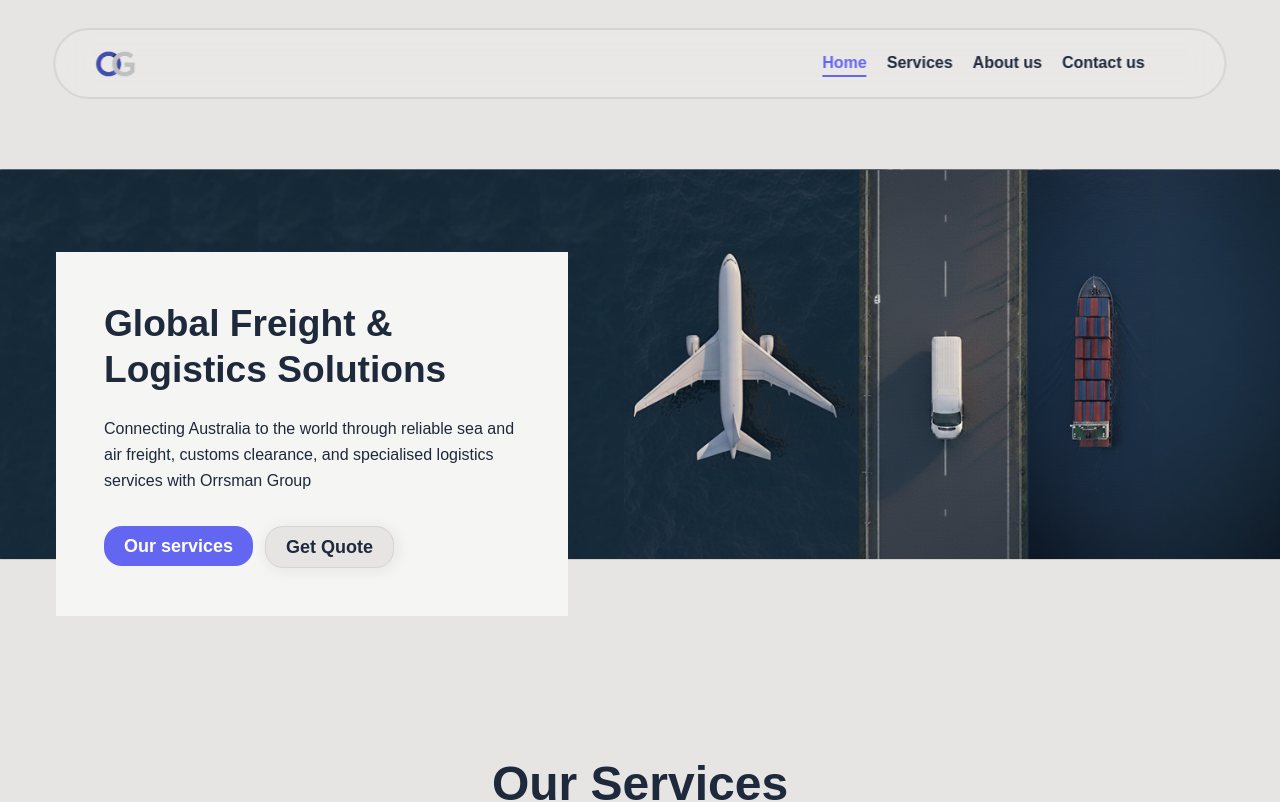
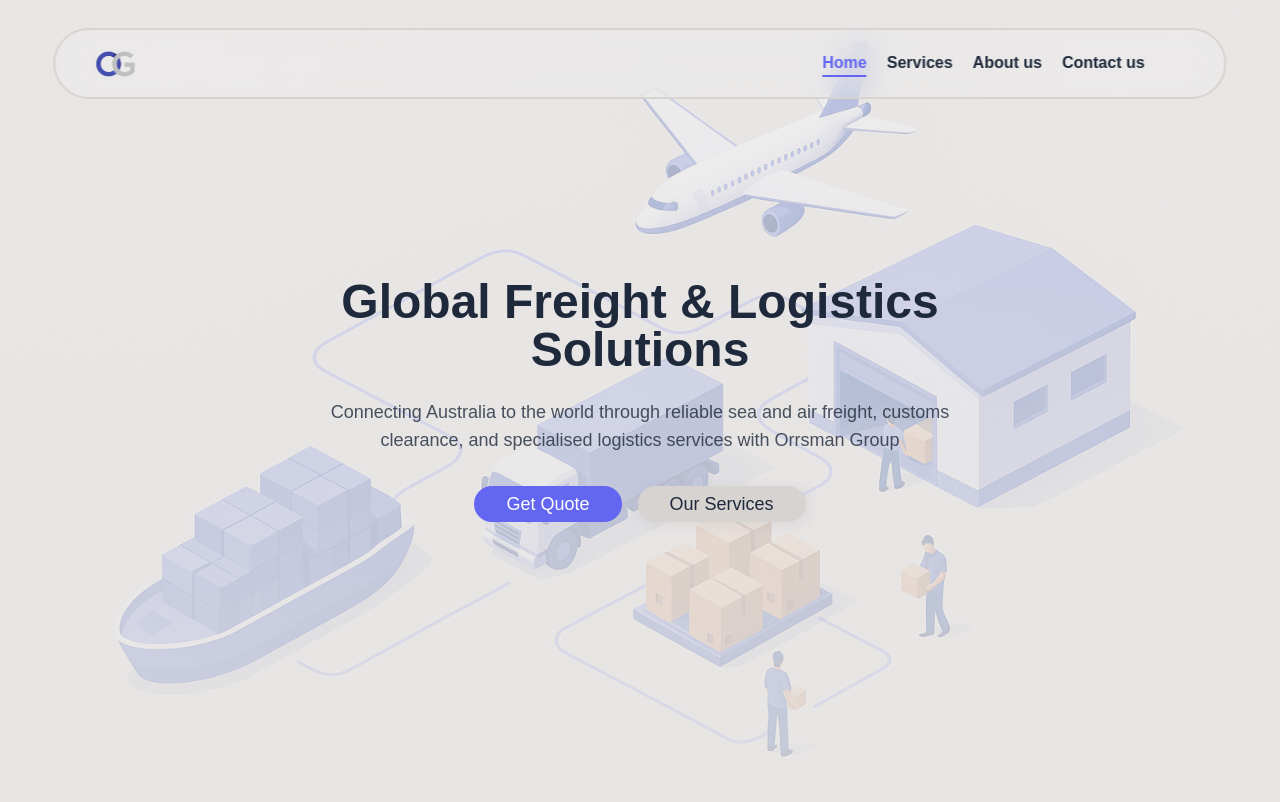
Before and after one commit to Sama2511/OrrsmanGroup, a Next.js app: page / in a window 1280 px wide. Shown: the top 802 px of the page. Built offline with nearby package versions, Linux system fonts and the light colour scheme.

Commit message:
redo homepage hero section

```diff
--- a/app/page.tsx
+++ b/app/page.tsx
@@ -4,65 +4,12 @@ import { Card } from "@/components/ui/card";
 import { Menu } from "lucide-react";
 import Image from "next/image";
 import services from "@/lib/services";
+import HeroSection from "@/components/HeroSection";
 export default function Home() {
   return (
     <div className="bg-background h-screen">
-      <section className="relative hidden md:block">
-        <img src="/Hero10.png" alt="Hero" className="m-auto mt-40 w-full" />
-        <div className="bg-card absolute -bottom-14 left-14 z-0 mt-8 max-w-[40%] p-8 xl:p-12 2xl:p-20">
-          <h1 className="text-foreground mb-4 text-[2.9vw] leading-tight font-bold xl:mb-6 xl:text-[2.9vw] 2xl:mb-8 2xl:text-[3vw]">
-            Global Freight & Logistics Solutions
-          </h1>
-          <h2 className="text-foreground text-sm leading-relaxed xl:text-base 2xl:text-lg">
-            Connecting Australia to the world through reliable sea and air
-            freight, customs clearance, and specialised logistics services with
-            Orrsman Group
-          </h2>
-          <div className="mt-6 flex gap-3 xl:mt-8 2xl:mt-10">
-            <Button className="p-4 text-base font-semibold xl:p-5 xl:text-lg">
-              Our services
-            </Button>
-            <Button
-              variant="outline"
-              className="p-4 text-base font-semibold xl:p-5 xl:text-lg"
-            >
-              Get Quote
-            </Button>
-          </div>
-        </div>
-      </section>
-      <section className="relative md:hidden">
-        <img
-          src="/MobileHero2.png"
-          alt="MobileHero.png"
-          className="mt-40 w-full"
-        />
-        <div className="@container">
-          <div className="bg-card absolute -bottom-62 left-1/2 z-0 mt-8 min-w-[80%] -translate-x-1/2 p-6 xl:p-12 2xl:p-20 @[400]:-bottom-55">
-            <h1 className="text-foreground mb-4 text-3xl leading-tight font-bold @[600]:text-4xl">
-              Global Freight &
-              <br />
-              Logistics Solutions
-            </h1>
-            <h2 className="text-foreground text-sm leading-relaxed @[600]:text-[18px]">
-              Connecting Australia to the world through reliable sea and air
-              freight, customs clearance, and specialised logistics services
-              with Orrsman Group
-            </h2>
-            <div className="mt-6 flex gap-3 xl:mt-8 2xl:mt-10">
-              <Button className="px-8 py-6 text-base font-semibold">
-                Our services
-              </Button>
-              <Button
-                variant="outline"
-                className="px-8 py-6 text-base font-semibold"
-              >
-                Get Quote
-              </Button>
-            </div>
-          </div>
-        </div>
-      </section>
+      <HeroSection />
+
       <section className="">
         <div className="m-auto mt-100 mb-20 max-w-[90%] space-y-3 text-center md:mt-50">
           <h1 className="text-5xl font-semibold">Our Services</h1>
--- /dev/null
+++ b/components/HeroSection.tsx
@@ -0,0 +1,41 @@
+import React from "react";
+import Image from "next/image";
+import { Button } from "./ui/button";
+export default function HeroSection() {
+  return (
+    <section className="relative flex h-screen items-center justify-center overflow-hidden bg-[#e7e5e4]">
+      <Image
+        src="/Homepageimage.png"
+        alt="Global logistics illustration"
+        fill
+        priority
+        className="object-cover opacity-90"
+      />
+
+      <div className="absolute inset-0 bg-gradient-to-b from-[#e7e5e4]/60 to-[#e7e5e4]/80"></div>
+
+      {/* Content */}
+      <div className="relative z-10 max-w-3xl px-4 text-center md:px-10">
+        <h1 className="mb-6 text-3xl font-bold text-[#1e293b] md:text-5xl">
+          Global Freight & Logistics Solutions
+        </h1>
+        <p className="mb-8 text-base text-[#1e293b]/80 md:text-lg">
+          Connecting Australia to the world through reliable sea and air
+          freight, customs clearance, and specialised logistics services with
+          Orrsman Group
+        </p>
+        <div className="flex flex-col justify-center gap-4 sm:flex-row">
+          <Button className="bg-primary px-8 py-3 text-base transition md:text-lg">
+            Get Quote
+          </Button>
+          <Button
+            variant="outline"
+            className="bg-secondary border-none px-8 py-3 text-base text-[#1e293b] transition md:text-lg"
+          >
+            Our Services
+          </Button>
+        </div>
+      </div>
+    </section>
+  );
+}
```
Also changed, not shown: public/HomepageImage.png (added).
